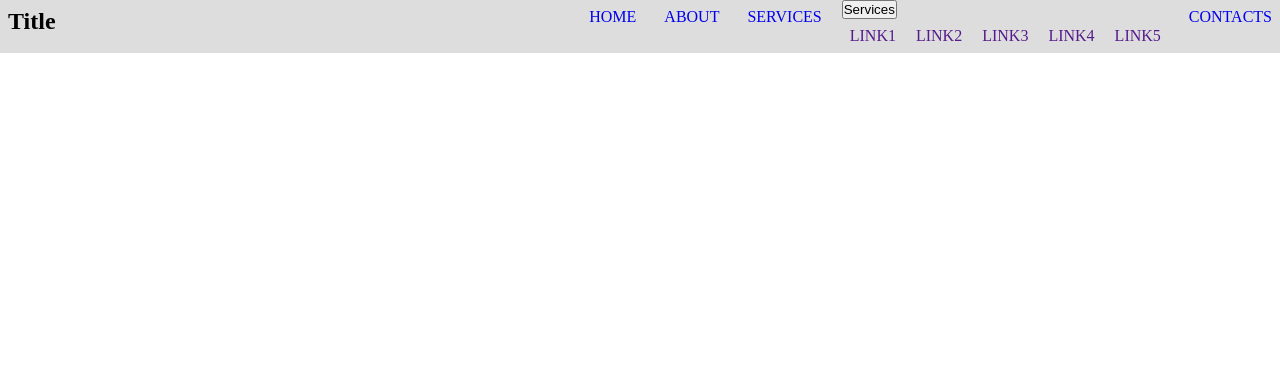
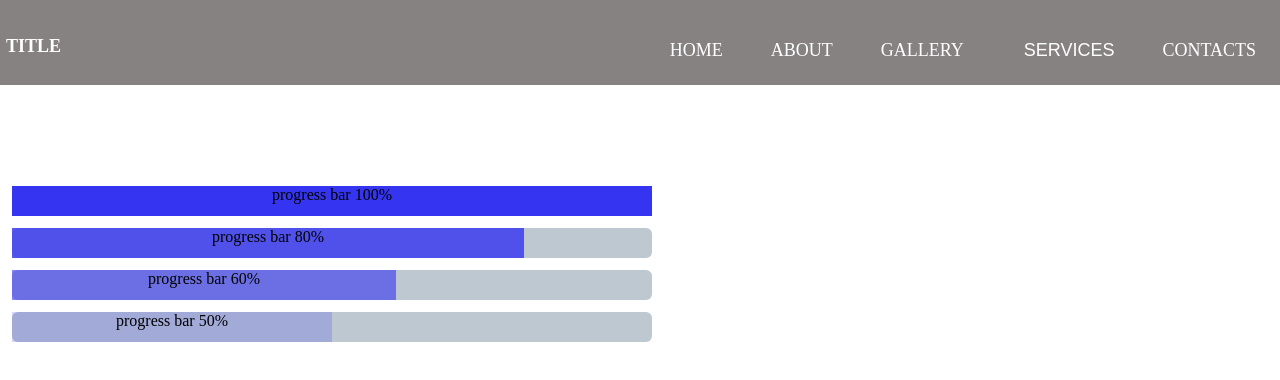
Before and after one commit to nathanmuseve/Dropdown-Menu, a plain HTML site: page index.html in a window 1280 px wide. Drawn offline with Linux system fonts and the light colour scheme.

Commit message:
styled the navbar and dropdown.added some content on progresss bar

```diff
--- a/index.css
+++ b/index.css
@@ -3,21 +3,121 @@
     margin: 0;
     padding: 0;
 }
-nav {
-    background: #ddd;
+header {
+    background: #868282;
     display: flex;
     justify-content: space-between;
+    align-items: center;
+    padding: 6px;
+    position: fixed;
+    top: 0;
+    left: 0;
+    width: 100%;
+    z-index: 1;
+
 }
+/* .menu {
+    display: none;
+    font-size: 40px;
+    color: #3f3f3f;
+    width: 50%;
+    height: auto;
+    position: relative;
+} */
 nav ul {
     display: inline-flex;
     gap: 12px;
 }
-li, a {
+h1, li, a, .dropdown-btn {
     list-style-type: none;
     text-decoration: none;
     text-transform: uppercase;
+    margin-top: 8px;
+    display: inline-block;
+    color: white;
+    font-size: large;
 }
-h1, a {
-    margin: 8px;
-    display: inline-flex;
+li a, .dropdown-btn {
+    padding: 18px  ;
+    border: none;
+    cursor: pointer;
 }
+button {
+    border: none;
+    background:#868282;
+}
+.dropdown {
+    position: relative;
+    display:inline-block;
+}
+.dropdown-content {
+    display: none;
+    position: absolute;
+    top: 85px;
+    left: 0px;
+    min-width: 138px;
+    font-size: medium;
+    text-decoration: none;
+    border: 1px solid rgb(80, 79, 79);
+    box-shadow: 0px 8px 12px 0px rgba(0, 0, 0, 0.3), 0px 16px 20px 0px rgba(0, 0, 0, 0.3);
+    z-index: 1;
+}
+.dropdown-content a {
+    display: grid;
+    grid-template-columns: auto;
+    color: black;
+    margin-left: 6px;
+    margin-top: 0px;
+    gap: 5px;
+}
+.dropdown-content:last-child {
+    border: none;
+}
+li a:hover {
+    background-color: #534f4f;
+}
+.dropdown-btn:hover {
+    background-color: #534f4f;
+}
+.dropdown:hover .dropdown-content {
+    display: block;
+    /* background-color: white; */
+}
+/* THE END OF MENU SECTION  */
+
+/* THE BEGINING OF GENERAL SECTION  */
+.grid-container {
+    margin: 1rem;
+    margin-top: 100px;
+}
+.progress {
+    width: 50%;
+    margin: 12px;;
+    background-color: rgb(190, 200, 209);
+    border: none;
+    border-radius: 6px;
+}
+.progress-bar {
+    width: 100%;
+    height: 30px;
+    background-color: rgba(52, 52, 241, 1);
+    text-align: center;
+}
+.progress-bar1 {
+    width: 80%;
+    height: 30px;
+    background-color: rgba(52, 52, 241, 0.8);
+    text-align: center
+}
+.progress-bar2 {
+    width: 60%;
+    height: 30px;
+    background-color: rgba(52, 52, 241, 0.6);
+    text-align: center
+}
+.progress-bar3 {
+    width: 50%;
+    height: 30px;
+    background-color: rgba(52, 52, 241, 0.2);
+    text-align: center
+}
--- a/index.html
+++ b/index.html
@@ -1,30 +1,64 @@
 <!DOCTYPE html>
 <html lang="en">
 <head>
-    <meta charset="UTF-8">
-    <meta name="viewport" content="width=device-width, initial-scale=1.0">
-    <title>CSS-UI</title>
-    <link rel="stylesheet" href="index.css">
+  <meta charset="UTF-8">
+  <meta name="viewport" content="width=device-width, initial-scale=1.0">
+  <title>Document</title>
+  <link rel="stylesheet" href="index.css">
 </head>
 <body>
+  <header>
+    <!-- <div class="menu">
+        <i class="fa-solid fa-bars"></i>
+    </div> -->
+    <h1>Title</h1>
     <nav>
-        <h1>Title</h1>
         <ul>
             <li><a href="#home">home</a></li>
             <li><a href="#about">about</a></li>
-            <li><a href="#gallery">Services</a></li>
-            <div class="drop-down">
-                <button class="drop-down-btn">Services</button>
-                <div class="drop-down-content">
-                    <a href="">link1</a>
-                    <a href="">Link2</a>
-                    <a href="">link3</a>
-                    <a href="">Link4</a>
-                    <a href="">Link5</a>
+            <li><a href="#gallery">gallery</a></li>
+            <a href="">
+                <div class="dropdown">
+                    <button class="dropdown-btn">Services<i class="fa-solid fa-caret-down"></i></button>
+                    <div class="dropdown-content">
+                        <a href="#">link1</a>
+                        <a href="#">Link2</a>
+                        <a href="#">link3</a>
+                        <a href="#">Link4</a>
+                        <a href="#">Link5</a>
+                    </div>
                 </div>
-            </div>
+            </a>
             <li><a href="#contacts">contacts</a></li>
         </ul>
     </nav>
+</header>
+<!-- GENERAL SECTION  -->
+<section class="grid-container">
+  <div>
+    <h1>Sudents Portal</h1>
+  </div>
+</section>
+  <section class="general">
+    <h1>Skillss Acquired</h1>
+    <div class="progress">
+      <div class="progress-bar">
+        <p>progress bar 100%</p>
+      </div>
+    </div>
+    <div class="progress">
+      <div class="progress-bar1">
+        <p>progress bar 80%</p>
+      </div>
+    </div>
+    <div class="progress">
+      <div class="progress-bar2">
+        <p>progress bar 60%</p>
+      </div>
+    </div>
+    <div class="progress">
+      <div class="progress-bar3"><p>progress bar 50%</p></div>
+    </div>
+  </section>
 </body>
 </html>
```
